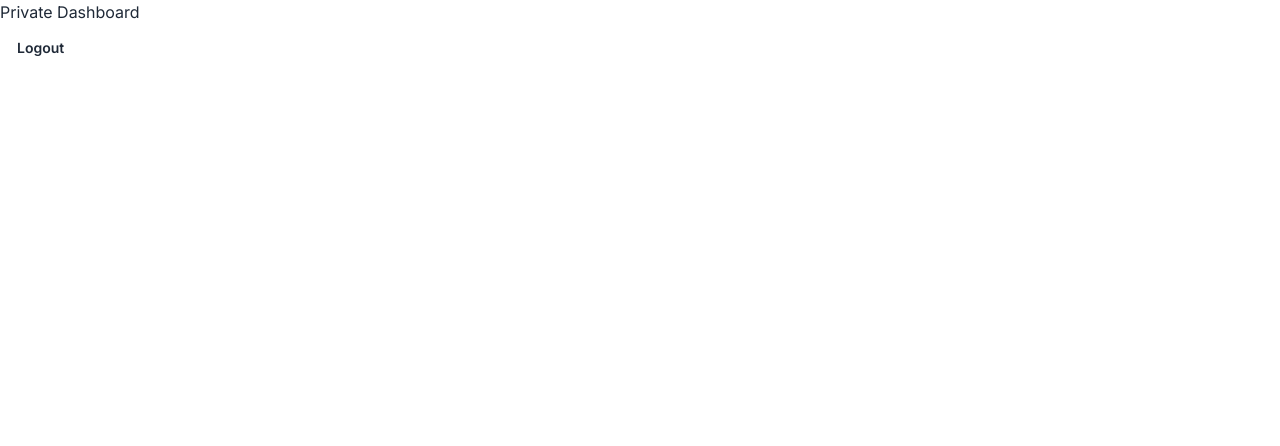
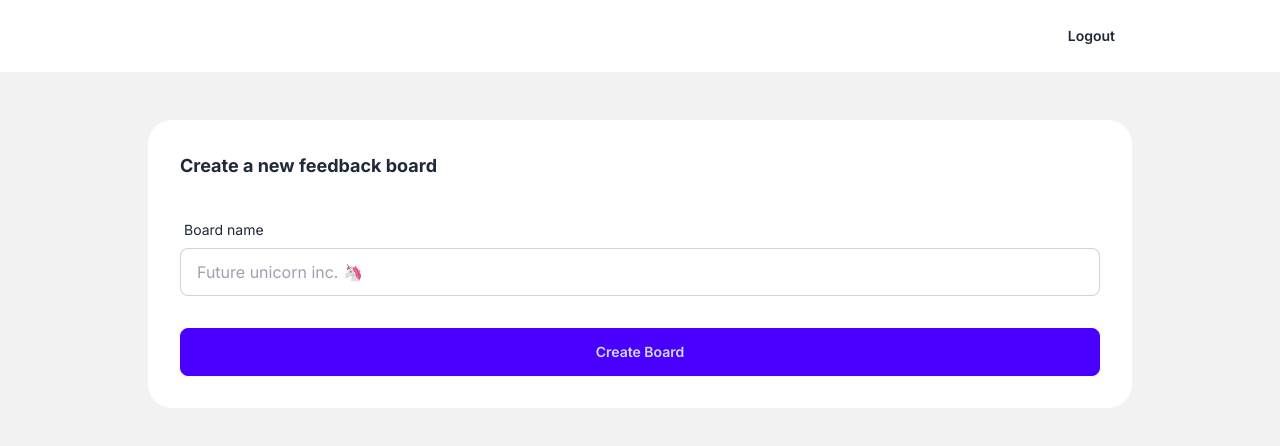
Before and after one commit to taiguara-saas/codefast-saas, a Next.js app: page /dashboard in a window 1280 px wide. Shown: the top 446 px of the page. Built offline with nearby package versions, Linux system fonts and the light colour scheme; no server answers; sample sign-in values are in the browser's storage.

Commit message:
FormNewBoard + Atualização Dashboard

```diff
--- a/app/api/board/route.js
+++ b/app/api/board/route.js
@@ -35,6 +35,7 @@ export async function POST(req) {
 
     return NextResponse.json({});
   } catch (e) {
+    console.log(e);
     return NextResponse.json({ error: e.message }, { status: 500 });
   }
 }
--- a/app/dashboard/page.js
+++ b/app/dashboard/page.js
@@ -1,11 +1,19 @@
 import ButtonLogout from "@/components/ButtonLogout";
+import FormNewBoard from "@/components/FormNewBoard";
 
 export default function Dashboard() {
   return (
-    <main>
-      <h1>Private Dashboard</h1>
+    <main className="bg-base-200 min-h-screen">
+      {/* HEADER */}
+      <section className="bg-base-100">
+        <div className="max-w-5xl mx-auto px-5 py-3 flex justify-end">
+          <ButtonLogout />
+        </div>
+      </section>
 
-      <ButtonLogout />
+      <section className="max-w-5xl mx-auto px-5 py-12">
+        <FormNewBoard />
+      </section>
     </main>
   );
 }
--- /dev/null
+++ b/components/FormNewBoard.js
@@ -0,0 +1,66 @@
+"use client";
+
+import { useState } from "react";
+
+const FormNewBoard = () => {
+  const [name, setName] = useState("");
+  const [isLoading, setIsLoading] = useState(false);
+
+  const handleSubmit = async (event) => {
+    event.preventDefault();
+
+    if (isLoading) return;
+
+    setIsLoading(true);
+
+    try {
+      await fetch("/api/board", {
+        method: "POST",
+        body: JSON.stringify({
+          name,
+        }),
+        headers: {
+          "Content-Type": "application/json",
+        },
+      });
+
+      // 2. Redirect to dedicated board page
+    } catch (error) {
+      // 1. Display error message
+    } finally {
+      setIsLoading(false);
+    }
+  };
+
+  return (
+    <form
+      className="bg-base-100 p-8 rounded-3xl space-y-8"
+      onSubmit={handleSubmit}
+    >
+      <p className="font-bold text-lg">Create a new feedback board</p>
+
+      <label className="form-control w-full">
+        <div className="label">
+          <span className="label-text">Board name</span>
+        </div>
+        <input
+          required
+          type="text"
+          placeholder="Future unicorn inc. 🦄"
+          className="input input-bordered w-full"
+          value={name}
+          onChange={(event) => setName(event.target.value)}
+        />
+      </label>
+
+      <button className="btn btn-primary w-full" type="submit">
+        {isLoading && (
+          <span className="loading loading-spinner loading-xs"></span>
+        )}
+        Create Board
+      </button>
+    </form>
+  );
+};
+
+export default FormNewBoard;
```
